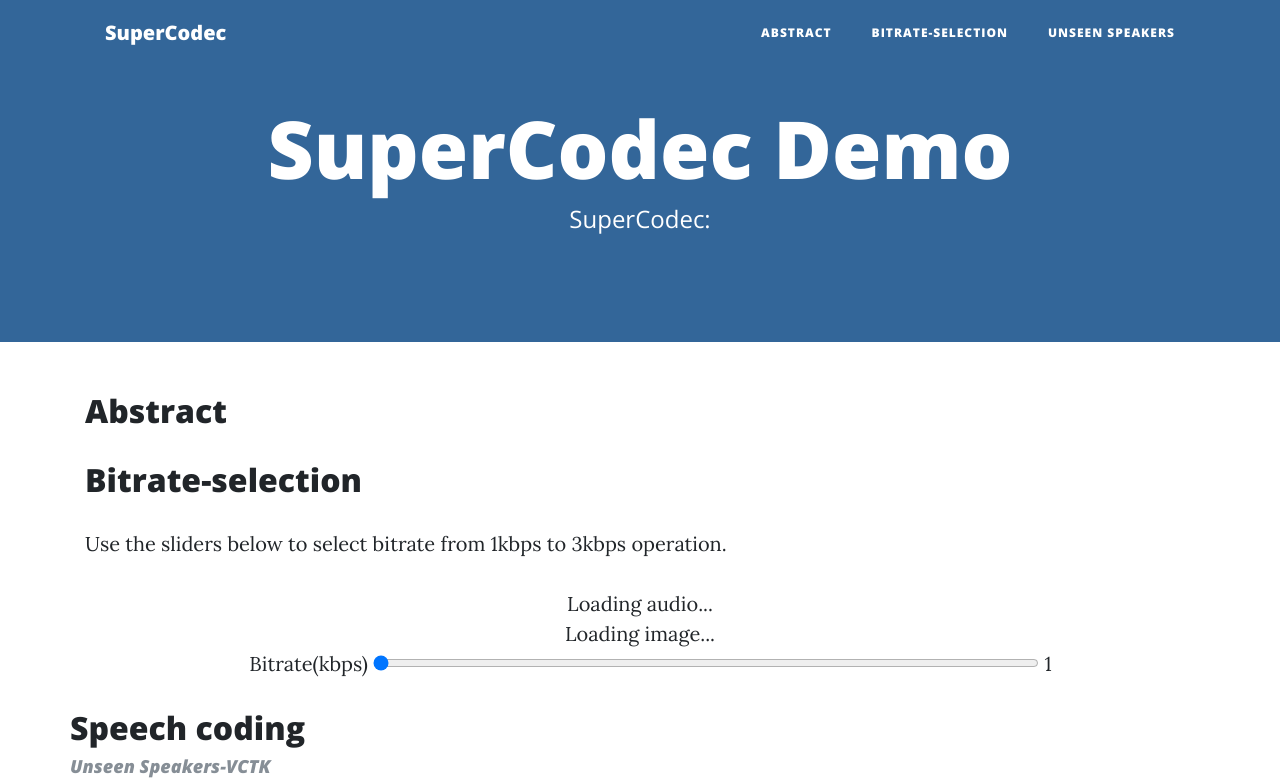
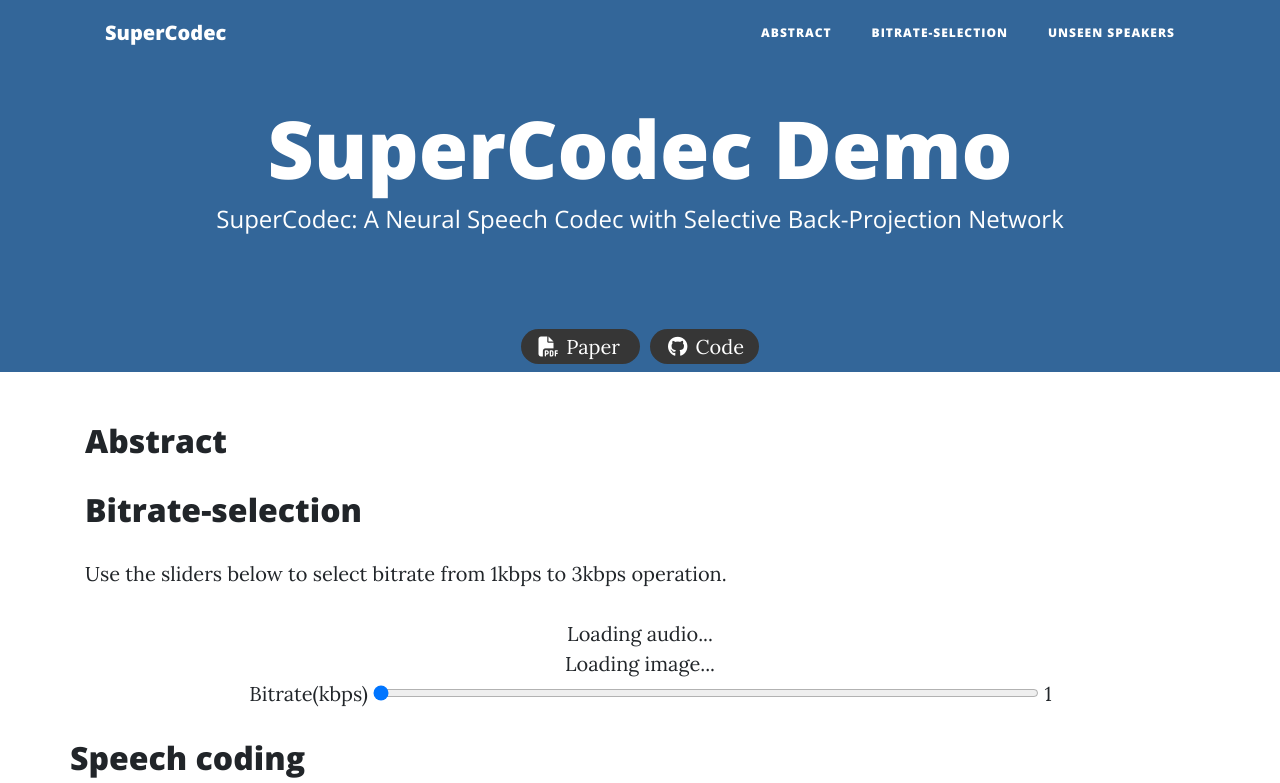
Before and after one commit to exercise-book-yq/SuperCodec-Demo, a plain HTML site: page index.html in a window 1280 px wide. Shown: the top 783 px of the page. Drawn offline with nearby package versions, Linux system fonts and the light colour scheme; a script that the page names is missing.

Commit message:
Update index.html

```diff
--- a/index.html
+++ b/index.html
@@ -60,10 +60,32 @@
                     <div class="site-heading">
                         <h1>SuperCodec Demo</h1>
                         <span class="subheading">
-                            SuperCodec:
+                            SuperCodec: A Neural Speech Codec with Selective Back-Projection Network
                         </span>
                     </div>
                 </div>
+            </div>
+	<div class="text-center">
+              <!-- PDF Link. -->
+              <span class="link-block">
+                <a href="https://ieeexplore.ieee.org/abstract/document/10447744" target="_blank"
+                   class="external-link button is-normal is-rounded is-dark">
+                  <span class="icon">
+                      <i class="fas fa-file-pdf fa-inverse"></i>
+                  </span>
+                  <span>Paper</span>
+                </a>
+              </span>
+              <!-- Code Link. -->
+              <span class="link-block">
+                <a href="https://github.com/exercise-book-yq/Supercodec" target="_blank"
+                   class="external-link button is-normal is-rounded is-dark">
+                  <span class="icon">
+                      <i class="fab fa-github fa-inverse"></i>
+                  </span>
+                  <span>Code</span>
+                  </a>
+              </span>
             </div>
 
 
```
